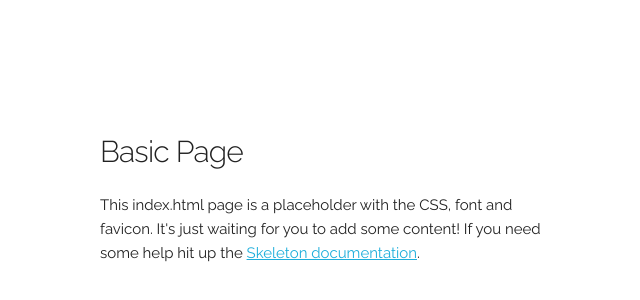
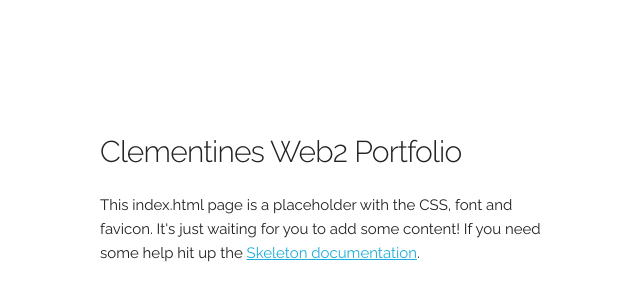
Before and after one commit to clementines/web2, a plain HTML site: page index.html in a window 1280 px wide. Shown: the part 108-408 px from the top of the page, without its empty margins (60-700 px from the left). Drawn offline with Linux system fonts and the light colour scheme.

Commit message:
Update index.html

```diff
--- a/index.html
+++ b/index.html
@@ -5,9 +5,9 @@
   <!-- Basic Page Needs
   –––––––––––––––––––––––––––––––––––––––––––––––––– -->
   <meta charset="utf-8">
-  <title>Your page title here :)</title>
-  <meta name="description" content="">
-  <meta name="author" content="">
+  <title>Main</title>
+  <meta name="description" content="Portfolio Main Page">
+  <meta name="author" content="clementines">
 
   <!-- Mobile Specific Metas
   –––––––––––––––––––––––––––––––––––––––––––––––––– -->
@@ -34,7 +34,7 @@
   <div class="container">
     <div class="row">
       <div class="one-half column" style="margin-top: 25%">
-        <h4>Basic Page</h4>
+        <h4>Clementines Web2 Portfolio</h4>
         <p>This index.html page is a placeholder with the CSS, font and favicon. It's just waiting for you to add some content! If you need some help hit up the <a href="http://www.getskeleton.com">Skeleton documentation</a>.</p>
       </div>
     </div>
```
